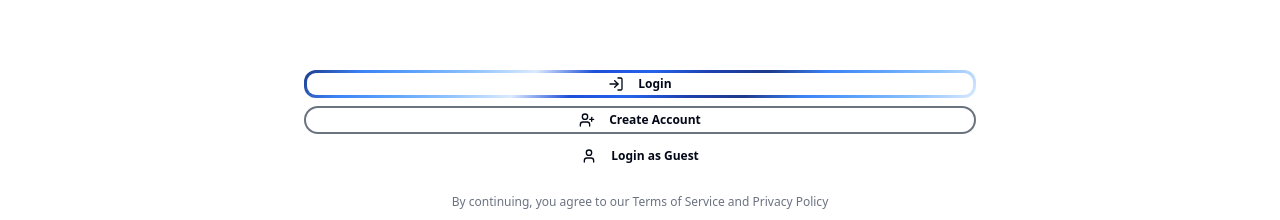
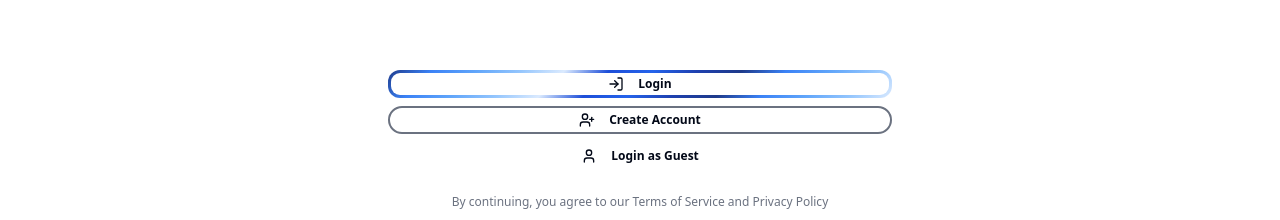
Before and after one commit to Harryr66/SOMA, a Next.js app: page / in a window 1280 px wide. Shown: the part 476-696 px from the top of the page. Built offline with nearby package versions, Linux system fonts and the light colour scheme; no server answers; the database is empty; a web font is replaced by a local one.

Commit message:
Make homepage buttons 25% narrower (w-3/4)

```diff
--- a/src/app/page.tsx
+++ b/src/app/page.tsx
@@ -130,10 +130,10 @@ export default function RootPage() {
 
               {/* Buttons below hero image - constrained to hero image width */}
               <div className="flex flex-col items-center space-y-2 pt-4 px-4 sm:px-8 md:px-16 lg:px-24">
-                <div className="w-full max-w-3xl space-y-2">
+                <div className="w-full max-w-3xl flex flex-col items-center space-y-2">
                   <Button
                     variant="gradient"
-                    className="w-full !h-7 !rounded-full [&::before]:!rounded-full [&::before]:!inset-[1px] text-xs"
+                    className="w-3/4 !h-7 !rounded-full [&::before]:!rounded-full [&::before]:!inset-[1px] text-xs"
                     asChild
                   >
                     <Link href="/login">
@@ -144,7 +144,7 @@ export default function RootPage() {
 
                   <Button
                     variant="outline"
-                    className="w-full !h-7 !rounded-full !border-2 border-border text-xs"
+                    className="w-3/4 !h-7 !rounded-full !border-2 border-border text-xs"
                     asChild
                   >
                     <Link href="/login?tab=signup">
@@ -155,7 +155,7 @@ export default function RootPage() {
 
                   <Button
                     variant="ghost"
-                    className="w-full !h-7 !rounded-full text-xs"
+                    className="w-3/4 !h-7 !rounded-full text-xs"
                     onClick={handleGuestLogin}
                     disabled={isGuestLoading}
                   >
```
